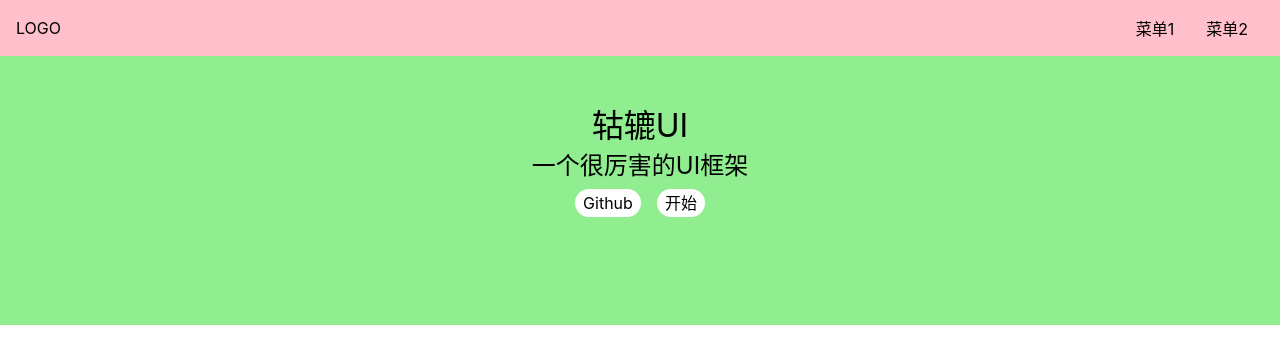
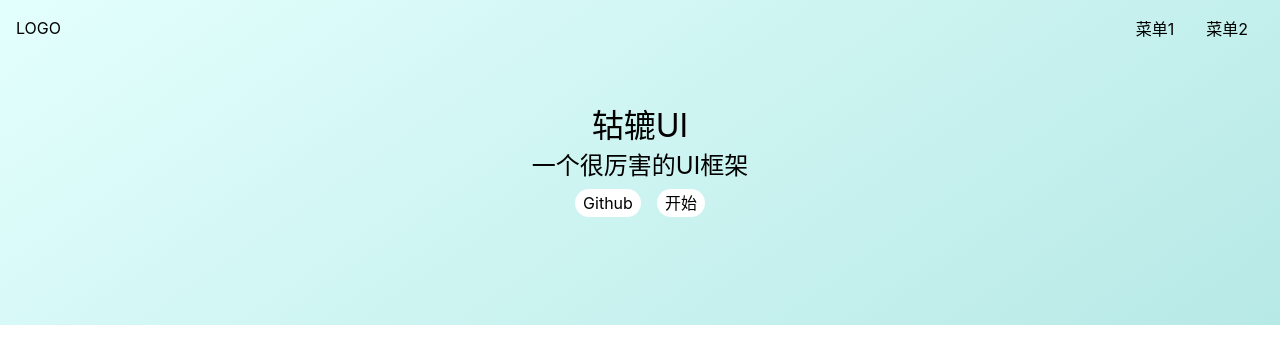
Before and after one commit to YoungDriverOfTech/book-keerper-vue, a Vue app: page / in a window 1280 px wide. Shown: the top 364 px of the page. Built offline with nearby package versions, Linux system fonts and the light colour scheme.

Commit message:
background color

```diff
--- a/src/components/Topnav.vue
+++ b/src/components/Topnav.vue
@@ -27,7 +27,6 @@
 
 <style lang="scss" scoped>
 .topnav {
-  background: pink;
   display: flex;
   padding: 16px;
   position: fixed;
--- a/src/views/Home.vue
+++ b/src/views/Home.vue
@@ -1,5 +1,5 @@
 <template>
-  <div>
+  <div class="topnavAndBanner">
     <Topnav />
     <div class="banner">
         <h1>轱辘UI</h1>
@@ -22,13 +22,16 @@
 </script>
 
 <style lang="scss" scoped>
+.topnavAndBanner {
+  background: linear-gradient(145deg, rgba(227, 255, 253, 1) 0%, rgba(183, 233, 230, 1) 100%);
+}
+
 .banner {
   padding: 100px 0;
   display: flex;
   justify-content: center;
   align-items: center;
   flex-direction: column;
-  background: lightgreen;
   > .actions{
     padding: 8px 0;
     a {
```
